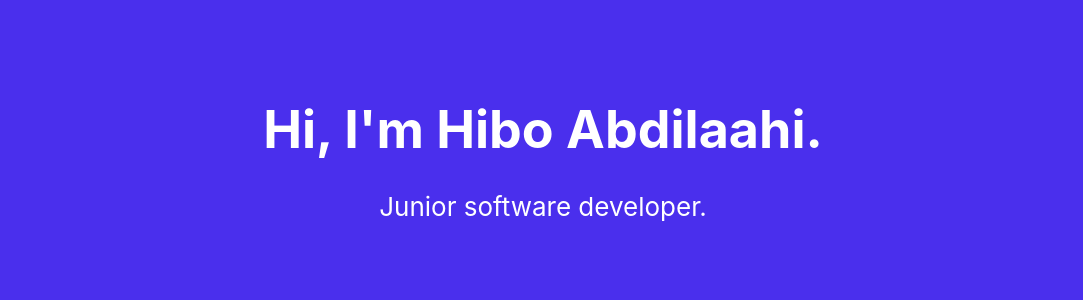
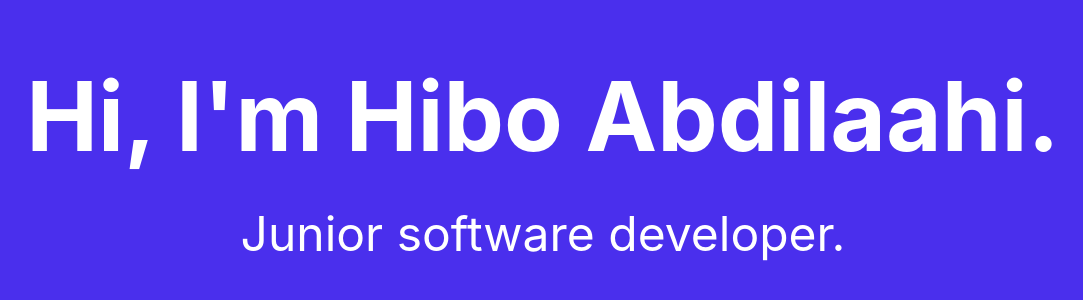
Before and after one commit to hiboabd/personal_website, a React (Create React App) app in the folder my-app/: page / in a window 1280 px wide. Shown: the part 240-540 px from the top of the page, without its empty margins (97-1180 px from the left). Built offline with nearby package versions, Linux system fonts and the light colour scheme.

Commit message:
Added responsive font sizing

```diff
--- a/my-app/src/App.css
+++ b/my-app/src/App.css
@@ -38,3 +38,19 @@ p{
 .dynamic-text{
   margin-top: 30px;
 }
+
+/* If the viewing area is bigger than 1100px */
+/* width of my browser is 1199px */
+@media screen and (min-width: 1100px) {
+  h1{
+    text-align: center;
+    font-size: 6rem;
+    color: white;
+  }
+
+  p{
+    text-align: center;
+    font-size: 3rem;
+    color: white;
+  }
+}
```
